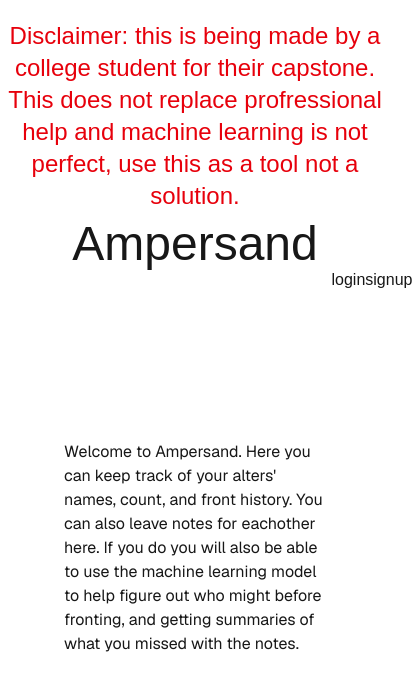
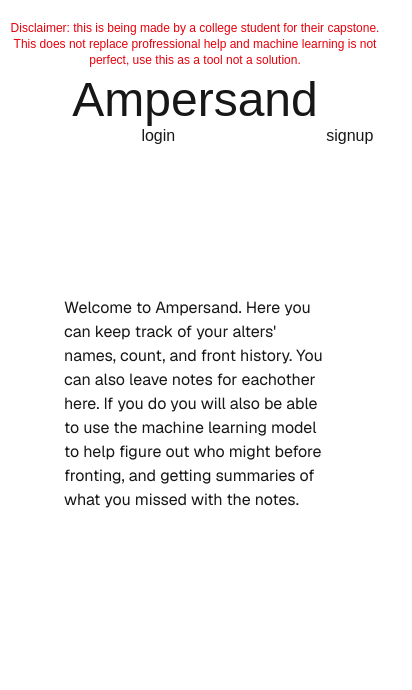
Before and after one commit to HailexTheHuman/Ampersand, a Next.js app in the folder ampersand/: page / in a window 390 px wide. Shown: the top 690 px of the page, 412 px wide, since content can reach past the window. Built offline with nearby package versions, Linux system fonts and the light colour scheme; no server answers.

Commit message:
testing a mobile ui thing

```diff
--- a/ampersand/next.config.mjs
+++ b/ampersand/next.config.mjs
@@ -11,6 +11,7 @@ const nextConfig = {
       },
     },
   },
+  allowedDevOrigins: ['172.20.10.7'],
 };
 
 export default nextConfig;
--- a/ampersand/src/app/layout.js
+++ b/ampersand/src/app/layout.js
@@ -29,16 +29,19 @@ export default async function RootLayout({ children }) {
       lang="en"
       className={`${geistSans.variable} ${geistMono.variable} h-full antialiased`}
     >
+      <head>
+        <meta name="viewport" content="width=device-width, initial-scale=1.0" />
+      </head>
       <body className="min-h-[20%] flex flex-col max-h-[100%] h-[97%]">
         <header className="py-5 items-center">
           <div className="container mx-auto  items-center">
-            <h2 className="text-2xl mb-[2%] text-center text-red-600">Disclaimer: this is being made by a college student for their capstone. This does not replace profressional help and machine learning is not perfect, use this as a tool not a solution.</h2>
+            <h2 className="text-xs mb-[2%] text-center text-red-600 sm:text-2xl">Disclaimer: this is being made by a college student for their capstone. This does not replace profressional help and machine learning is not perfect, use this as a tool not a solution.</h2>
             <h1 className="text-5xl text-center">Ampersand</h1>
             {/* <nav className="flex items-center justify-between text-center max-w-7/10 mx-[25%]"> */}
-            <nav className="">
+            <nav className="sm:ml-[0%] ml-[15%]">
               {
                 storeBought &&
-                <div className="flex items-center justify-between text-center max-w-7/10 ml-[85%]">
+                <div className="flex items-center justify-between text-center max-w-7/10 ml-[25%] sm:ml-[85%]">
                   <a href="/profile">profile</a>
                   <a href="/notes">notes</a>
                   <a href="/fronthistory">front history</a>
@@ -47,7 +50,7 @@ export default async function RootLayout({ children }) {
               }
               {
                 !storeBought &&
-                <div className="flex items-center justify-between text-center max-w-7/10 ml-[85%]">
+                <div className="flex items-center justify-between text-center max-w-7/10 ml-[25%] sm:ml-[85%]">
                   <a href="/login">login</a>
                   <a href="/signup">signup</a>
                 </div>
```
Also changed, not shown: 1 other file (tests, documents, lock files or other folders).
